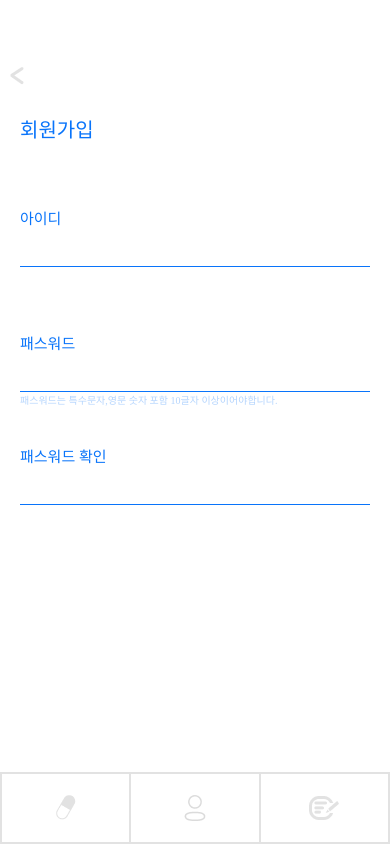
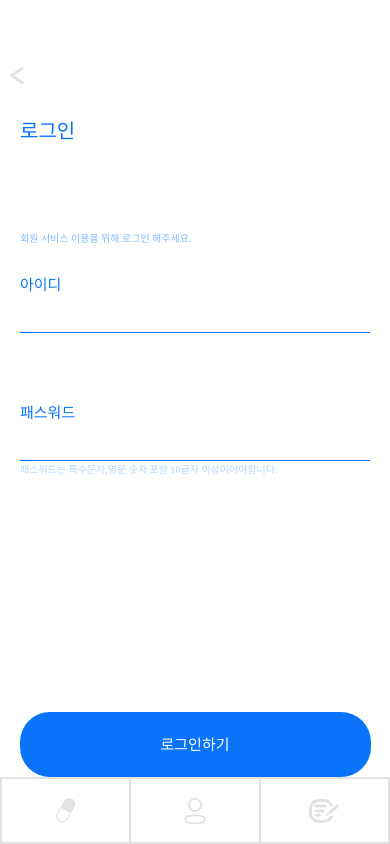
Before and after one commit to harksu/capstone, a React Native app: screen / in a window 390 px wide. Built offline with nearby package versions, Linux system fonts and the light colour scheme; a web font is replaced by a local one.

Commit message:
test : flex test

```diff
--- a/App.js
+++ b/App.js
@@ -15,8 +15,8 @@ export default function App() {
 
   return (
     <View style={styles.container}>
-      {/* <SignIn /> */}
-      <SignUp />
+      <SignIn />
+      {/* <SignUp /> */}
     </View>
   );
 }
--- a/Screen/SignIn.js
+++ b/Screen/SignIn.js
@@ -143,6 +143,7 @@ const styles = StyleSheet.create({
     fontSize: 10,
     color: "#0974fa",
     opacity: 0.5,
+    // flex: 0.4,
     marginTop: 20,
     marginBottom: 30, //일단 눈대중이긴 한데 나중에 제대로
     fontFamily: "Tmoney",
```
